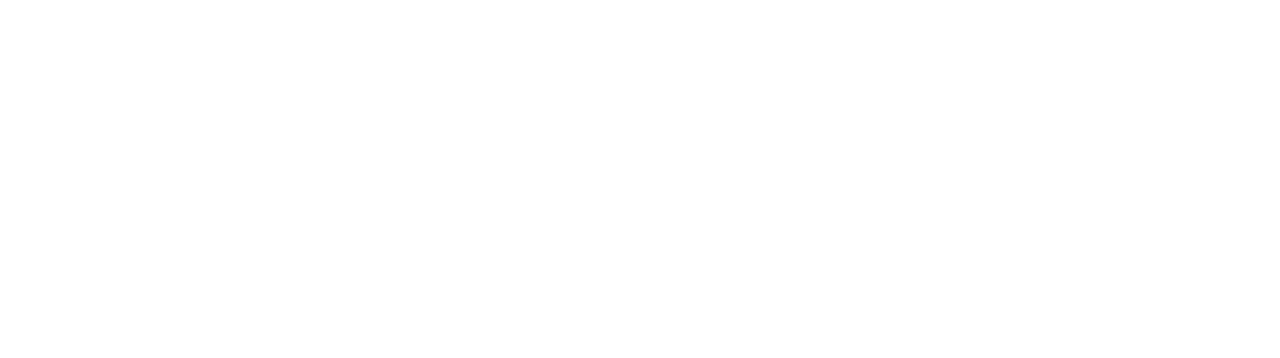
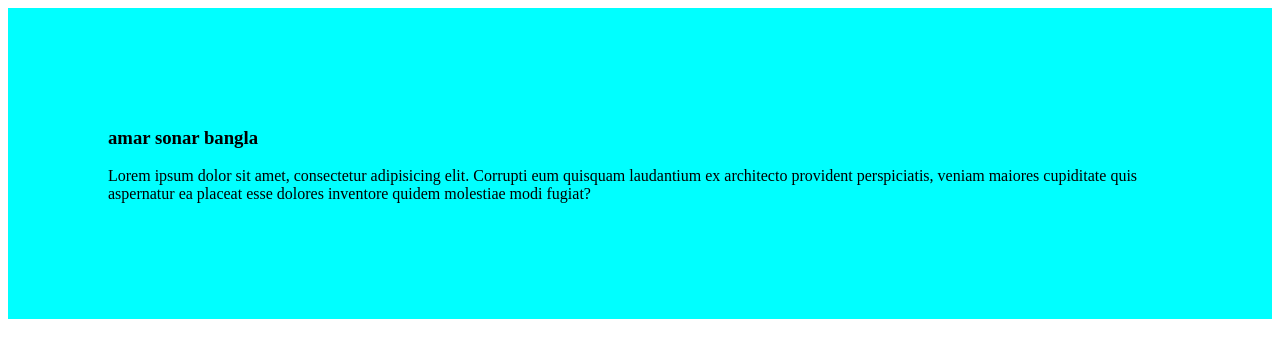
Before and after one commit to iamshakil01/my-first-git-repo, a plain HTML site: page index.html in a window 1280 px wide. Drawn offline with Linux system fonts and the light colour scheme.

Commit message:
my first depo git

```diff
--- a/index.html
+++ b/index.html
@@ -4,7 +4,13 @@
     <meta charset="UTF-8">
     <meta name="viewport" content="width=device-width, initial-scale=1.0">
     <title>My first git repo</title>
+    <link rel="stylesheet" href="style/style.css">
 </head>
+<div>
+    <h3>amar sonar bangla </h3>
+    <p>Lorem ipsum dolor sit amet, consectetur adipisicing elit. Corrupti eum quisquam laudantium ex architecto provident perspiciatis, veniam maiores cupiditate quis aspernatur ea placeat esse dolores inventore quidem molestiae modi fugiat?</p>
+</div>
+
 <body>
 
 </body>
--- /dev/null
+++ b/style/style.css
@@ -0,0 +1,4 @@
+div{
+    background-color: aqua;
+    padding: 100px;
+}
```
